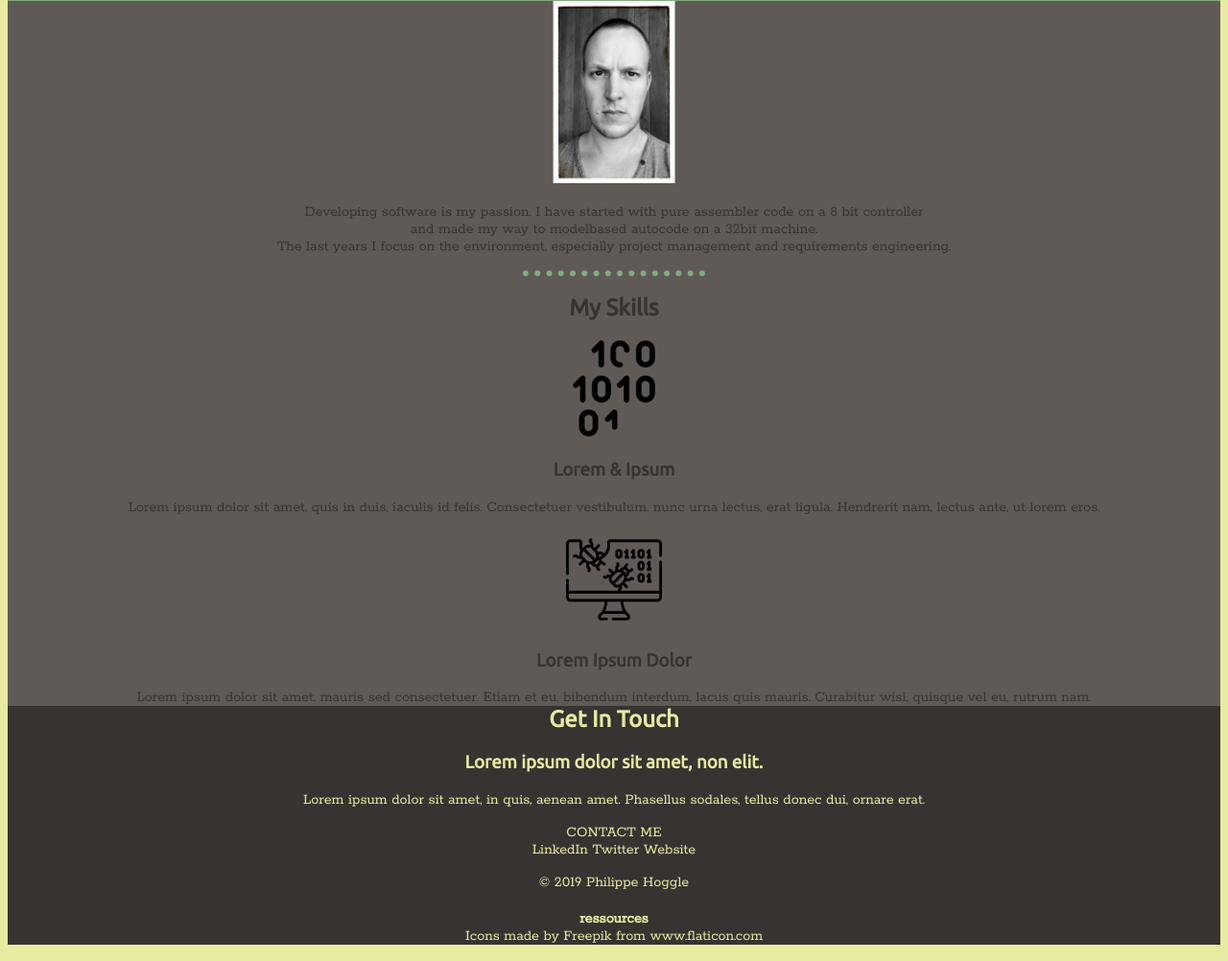
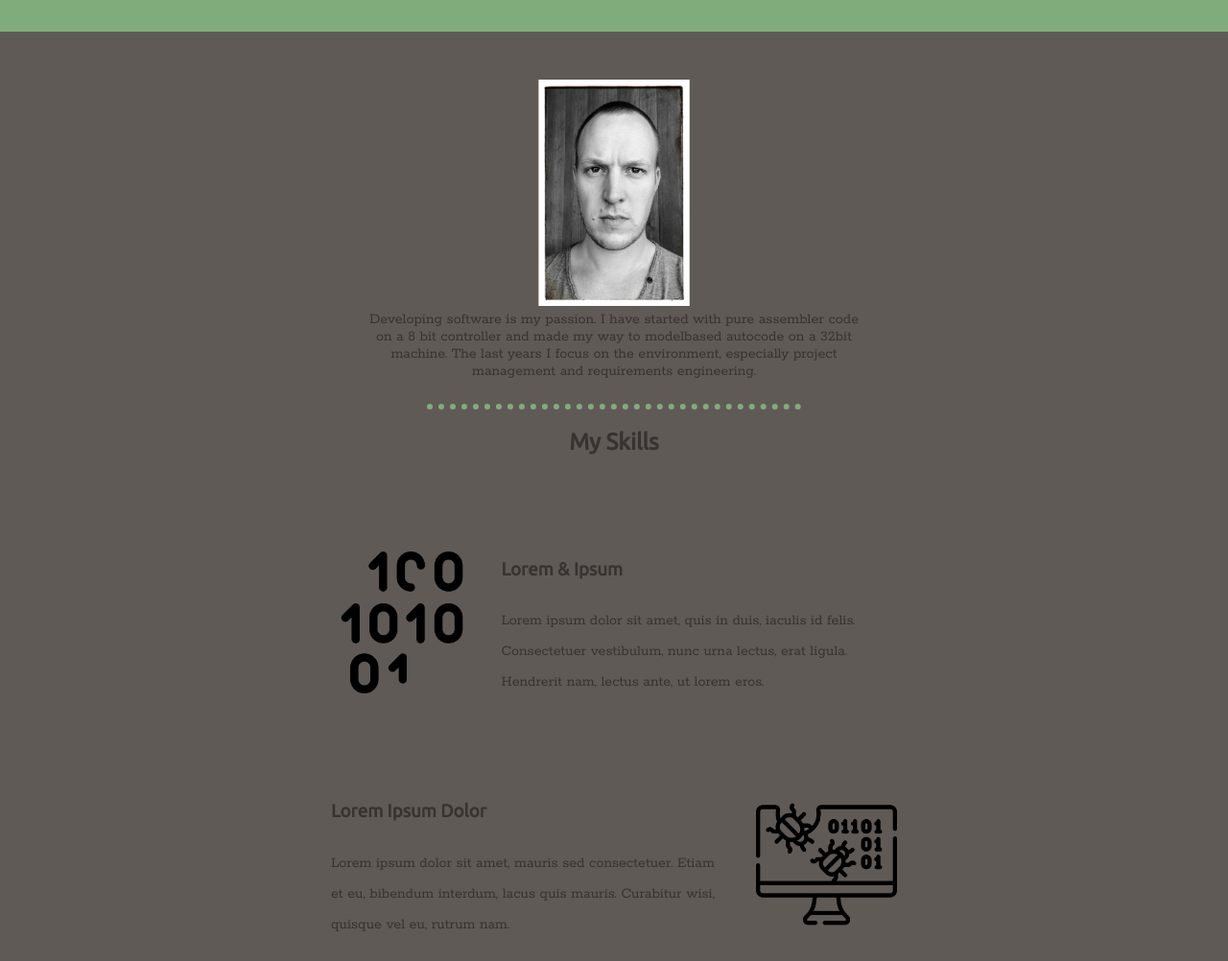
Before and after one commit to HoggleTheGreat/Code-Playbook, a plain HTML site: page index.html in a window 1280 px wide. Shown: the part 758-1760 px from the top of the page at 96% size. Drawn offline with Linux system fonts and the light colour scheme.

```diff
--- a/css/styles.css
+++ b/css/styles.css
@@ -4,11 +4,12 @@ body {
   text-align: center;
   color: #373331;
   font-family: 'Rokkitt', serif;
+  margin: 0;
 }
 
 a {
   text-decoration: none;
-  color: #e8eaa1;
+  color: #80ac7b;
 }
 
 hr {
@@ -16,13 +17,13 @@ hr {
   border-top-style: dotted;
   border-color: #80ac7b;
   border-width: 6px;
-  width: 15%;
+  width: 33%;
 }
 
 h1 {
   font-family: 'VT323', monospace;
   font-size: 5.5rem;
-  margin-top: 100px;
+  margin: 100px auto 0 auto;
 }
 
 h2 {
@@ -38,25 +39,23 @@ h4 {
   margin-top: 20px;
 }
 
-span {
-  font-size: 0.75rem;
-  font-family: 'Press Start 2P', cursive;
-}
-
 /* Classe selectors ***********************************************************/
 .top-container {
-  background-color: #80ac7b;
+  background-color: #80AC7B;
   padding-top: 100px;
+  padding: 50px;
   position: relative;
 }
 
 .middle-container {
   background-color: #605a56;
+  padding: 50px;
 }
 
 .bottom-container {
   background-color: #373331;
-  color: #e8eaa1;
+  color: #80AC7B;
+  padding: 50px;
 }
 
 .topCloud {
@@ -71,8 +70,59 @@ span {
   left: 300px;
 }
 
-.skillIcons {
-  width: 100px;
+.binaryIcon {
+  width: 25%;
+  float: left;
+  margin-right: 30px;
+}
+
+.bugIcon {
+  width: 25%;
+  float: right;
+  margin-left: 30px;
+}
+
+.skillRow {
+  width: 50%;
+  margin: 100px auto 100px auto;
+  text-align: left;
+  line-height: 2;
+}
+
+.bugSkillDescription {
+  margin-bottom: 0;
+}
+
+.copyright {
+  margin-bottom: 0;
+  color: #605a56;
+}
+
+.btn {
+  background-color: #80AC7B;
+  color: #373331;
+  font-weight: 500;
+  font-size: 20px;
+  border-radius: 7px;
+  padding: 0 30px 0 30px;
+  font-family: 'Ubuntu', sans-serif;
+  display: block;
+  width: 160px;
+  margin: auto auto 10px auto;
+}
+
+.footer-link {
+  margin-top: 20px;
+}
+
+.intro {
+  width: 45%;
+  margin: auto auto 25px auto;
+}
+
+.worldMap {
+  width: 65%;
+  margin: auto;
 }
 
 /* ID selectors ***************************************************************/
@@ -80,14 +130,6 @@ span {
   font-size: 1.25rem;
 }
 
-#lastParagraphMiddle {
-  margin-bottom: 0;
-}
-
 #contact_titel {
   margin-top: 0;
 }
-
-#lastPartOnPage {
-  margin-bottom: 0;
-}
--- a/index.html
+++ b/index.html
@@ -15,33 +15,37 @@
     <img class="topCloud" src="ressources/cloud.png" alt="cloud image">
     <h1>Hi! I'm Philippe</h1>
     <p id="firstSentence">
-      My main hobby? Deep dive into the world of <span>0</span> and <span>1</span>!
+      My main hobby? Deep dive into the world of 0 and 1!
     </p>
     <img class="bottomCloud" src="ressources/cloud.png" alt="cloud image">
-    <img src="ressources/mountain.png" alt="mountain image">
+    <img class="worldMap" src="ressources/cartography.svg" alt="world map">
   </div>
 
   <div class="middle-container">
+
     <div class="profile">
-      <img src="ressources/Philippe_Hoggle_Profil.png" alt="Philippe Hoggles profil image" width="15%">
-      <p>Developing software is my passion. I have started with pure assembler code on a 8 bit controller <br>
-        and made my way to modelbased autocode on a 32bit machine. <br>
-        The last years I focus on the environment, especially project management and requirements engineering.</p>
+      <img src="ressources/Philippe_Hoggle_Profil.png" alt="Philippe Hoggles profil image" width="20%">
+      <p class="intro">Developing software is my passion. I have started with pure assembler code on a 8 bit controller and made my way to modelbased autocode on a 32bit machine. The last years I focus on the environment, especially project management and requirements engineering.</p>
     </div>
+
     <hr>
+
     <div class="skills">
       <h2>My Skills</h2>
-      <div class="skill-row">
-        <img class="skillIcons" src="ressources/binary-code.png" alt="Machine Code">
+      <div class="skillRow">
+        <img class="binaryIcon" src="ressources/binary-code.png" alt="Machine Code">
         <h3>Lorem & Ipsum</h3>
         <p>Lorem ipsum dolor sit amet, quis in duis, iaculis id felis. Consectetuer vestibulum, nunc urna lectus, erat ligula. Hendrerit nam, lectus ante, ut lorem eros.</p>
       </div>
-      <div class="skill-row">
-        <img class="skillIcons" src="ressources/bug.png" alt="Bugs">
+
+      <div class="skillRow">
+        <img class="bugIcon" src="ressources/bug.png" alt="Bugs">
         <h3>Lorem Ipsum Dolor</h3>
-        <p id="lastParagraphMiddle">Lorem ipsum dolor sit amet, mauris sed consectetuer. Etiam et eu, bibendum interdum, lacus quis mauris. Curabitur wisi, quisque vel eu, rutrum nam.</p>
+        <p class="bugSkillDescription">Lorem ipsum dolor sit amet, mauris sed consectetuer. Etiam et eu, bibendum interdum, lacus quis mauris. Curabitur wisi, quisque vel eu, rutrum nam.</p>
       </div>
+
     </div>
+
   </div>
 
   <div class="bottom-container">
@@ -49,16 +53,18 @@
       <h2 id="contact_titel">Get In Touch</h2>
       <h3>Lorem ipsum dolor sit amet, non elit.</h3>
       <p>Lorem ipsum dolor sit amet, in quis, aenean amet. Phasellus sodales, tellus donec dui, ornare erat.</p>
-      <a class="btn" href="mailto:name@email.com">CONTACT ME</a>
+      <a class="btn" href="mailto:PhilippeHoggle@outlook.com">CONTACT ME</a>
+
+      <a class="footer-link" href="https://www.linkedin.com/">LinkedIn</a>
+      <a class="footer-link" href="https://twitter.com/">Twitter</a>
+      <a class="footer-link" href="https://www.appbrewery.co/">Website</a>
     </div>
 
-    <a class="footer-link" href="https://www.linkedin.com/">LinkedIn</a>
-    <a class="footer-link" href="https://twitter.com/">Twitter</a>
-    <a class="footer-link" href="https://www.appbrewery.co/">Website</a>
-    <p id="lastPartOnPage">© 2019 Philippe Hoggle</p>
+    <p class="copyright">© 2019 Philippe Hoggle</p>
 
-    <h4>ressources</h4>
-    <div>Icons made by <a href="https://www.flaticon.com/authors/freepik" title="Freepik">Freepik</a> from <a href="https://www.flaticon.com/" title="Flaticon">www.flaticon.com</a></div>
+    <h4 class="copyright">ressources</h4>
+    <div class="copyright">Icons made by <a class="copyright" href="https://www.flaticon.com/authors/freepik" title="Freepik">Freepik</a> from <a class="copyright" href="https://www.flaticon.com/" title="Flaticon">www.flaticon.com</a></div>
+    <a class="copyright"href="https://pixabay.com/de/users/GDJ-1086657/?utm_source=link-attribution&amp;utm_medium=referral&amp;utm_campaign=image&amp;utm_content=3244166">Gordon Johnson</a> auf <a class="copyright" href="https://pixabay.com/de/?utm_source=link-attribution&amp;utm_medium=referral&amp;utm_campaign=image&amp;utm_content=3244166">Pixabay</a>
   </div>
 </body>
 
```
Also changed, not shown: ressources/cartography.svg (added).
